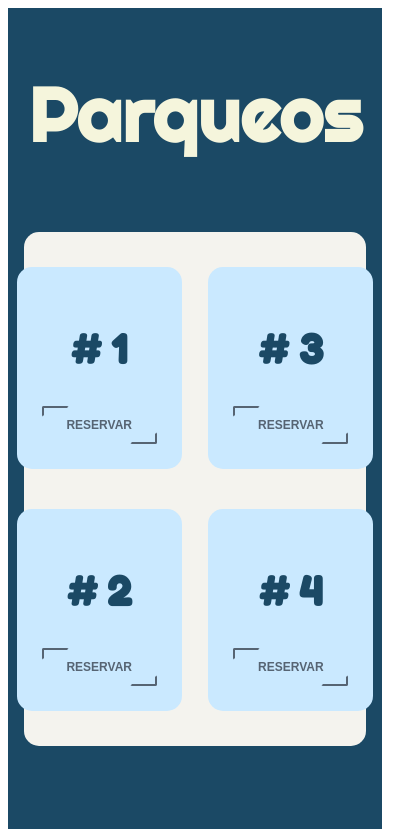
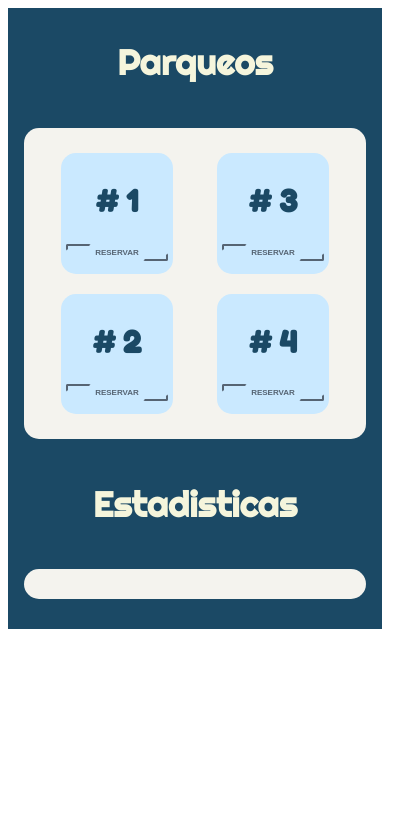
Before and after one commit to alexdlveliz/Control-de-parqueo, a Vue app: page / in a window 390 px wide. Shown: the top 829 px of the page, 414 px wide, since content can reach past the window. Built offline with nearby package versions, Linux system fonts and the light colour scheme.

Commit message:
agregue lineas para convertir en responsive el espacio de parqueos

```diff
--- a/src/components/Parqueos.vue
+++ b/src/components/Parqueos.vue
@@ -134,7 +134,24 @@ export default {
   padding: 25px;
   background-color: cornsilk;
 }
-.estadisticas h1 {
-  color: #1b4965;
+
+@media only screen and (max-width: 423px) {
+  .body h1 {
+    font-size: 35px;
+  }
+  .parqueo {
+    width: 65%;
+    height: 45%;
+    padding: 5px;
+    margin: 10px;
+  }
+  .parqueo h2 {
+    font-size: 30px;
+  }
+  .button {
+    padding: 0.5em 0.5em;
+    margin-bottom: 1em;
+    font-size: 8px;
+  }
 }
 </style>
```
